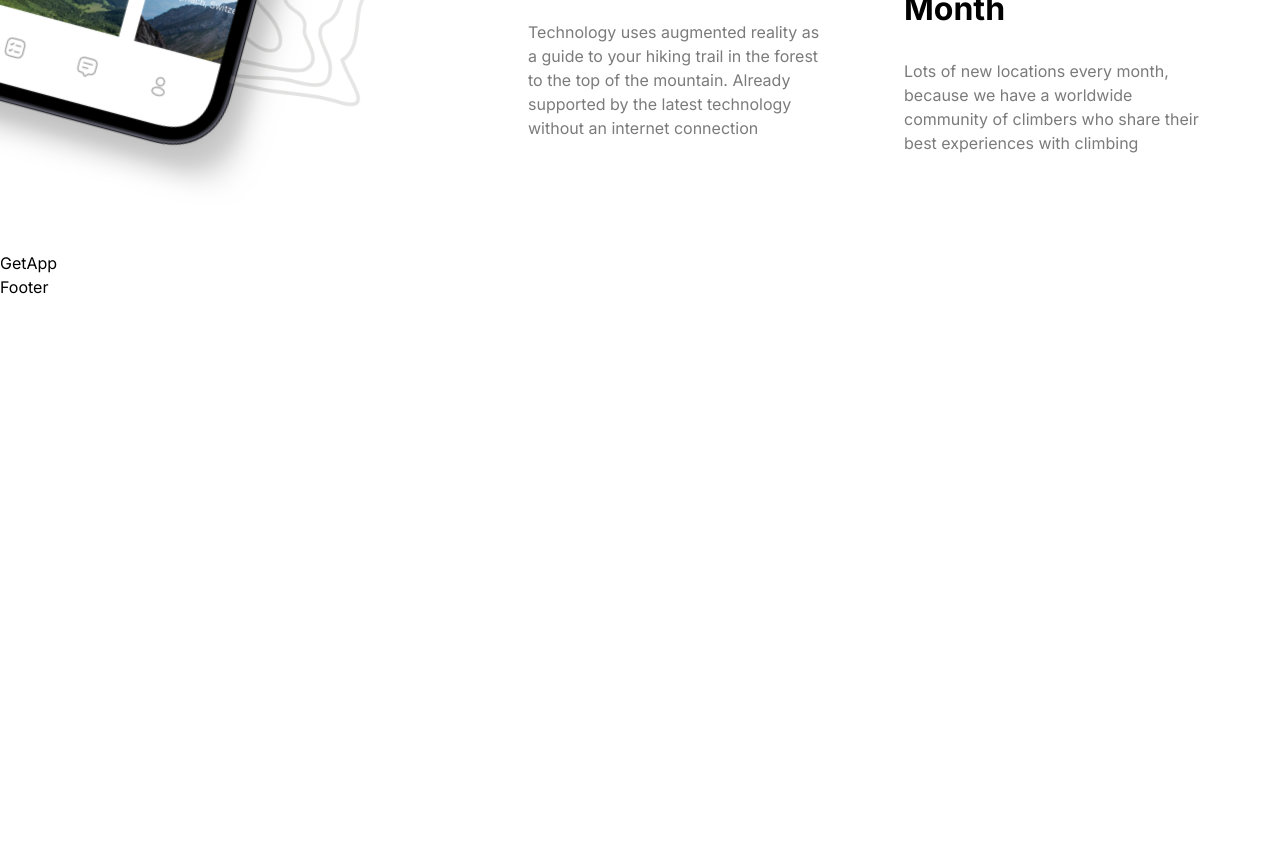
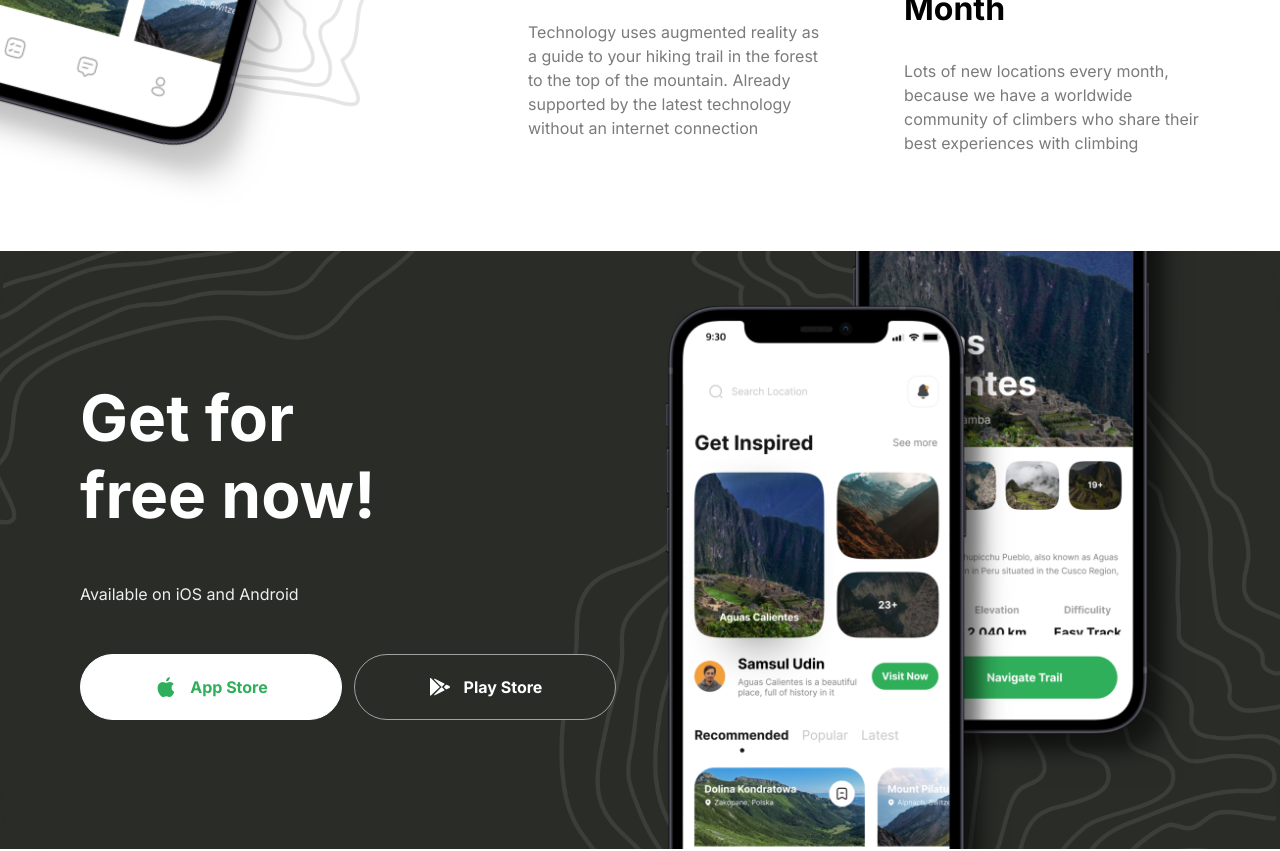
Before and after one commit to mariosknl/travel_app, a Next.js app: page / in a window 1280 px wide. Shown: the part 3520-4371 px from the top of the page. Before the commit the page ends 3819 px from the top, so only its background shows below. Built offline with nearby package versions, Linux system fonts and the light colour scheme.

Commit message:
call to action section

```diff
--- a/app/components/Button.tsx
+++ b/app/components/Button.tsx
@@ -5,17 +5,27 @@
 	type: "button" | "submit";
 	title: string;
 	icon?: string;
-	variant?: "btn_dark_green" | "btn_white_text" | "btn_green";
+	variant?:
+		| "btn_dark_green"
+		| "btn_white_text"
+		| "btn_green"
+		| "btn_white"
+		| "btn_dark_green_outline";
+	full?: boolean;
 };
 
-const Button = ({ type, title, icon, variant }: ButtonProps) => {
+const Button = ({ type, title, icon, variant, full }: ButtonProps) => {
 	return (
 		<button
 			type={type}
-			className={`flexCenter gap-3 rounded-full border ${variant}`}
+			className={`flexCenter gap-3 rounded-full border ${variant} ${
+				full && "w-full"
+			}`}
 		>
 			{icon && <Image src={icon} alt={title} width={24} height={24} />}
-			<label className="bold-16 whitespace-nowrap">{title}</label>
+			<label className="bold-16 whitespace-nowrap cursor-pointer">
+				{title}
+			</label>
 		</button>
 	);
 };
--- a/app/components/GetApp.tsx
+++ b/app/components/GetApp.tsx
@@ -1,7 +1,43 @@
 import React from "react";
+import Button from "./Button";
+import Image from "next/image";
 
 const GetApp = () => {
-	return <div>GetApp</div>;
+	return (
+		<section className="flexCenter w-full flex-col pb-[100px]">
+			<div className="get-app">
+				<div className="z-20 flex w-full flex-1 flex-col items-start justify-center gap-12">
+					<h2 className="bold-40 lg:bold-64 xl:max-w-[320px]">
+						Get for free now!
+					</h2>
+					<p className="regular-16 text-gray-10">
+						Available on iOS and Android
+					</p>
+
+					<div className="flex w-full flex-col gap-3 whitespace-nowrap xl:flex-row">
+						<Button
+							type="button"
+							title="App Store"
+							icon="/apple.svg"
+							variant="btn_white"
+							full
+						/>
+						<Button
+							type="button"
+							title="Play Store"
+							icon="/android.svg"
+							variant="btn_dark_green_outline"
+							full
+						/>
+					</div>
+				</div>
+
+				<div className="flex flex-1 items-center justify-end">
+					<Image src="/phones.png" alt="phones" width={550} height={870} />
+				</div>
+			</div>
+		</section>
+	);
 };
 
 export default GetApp;
```
